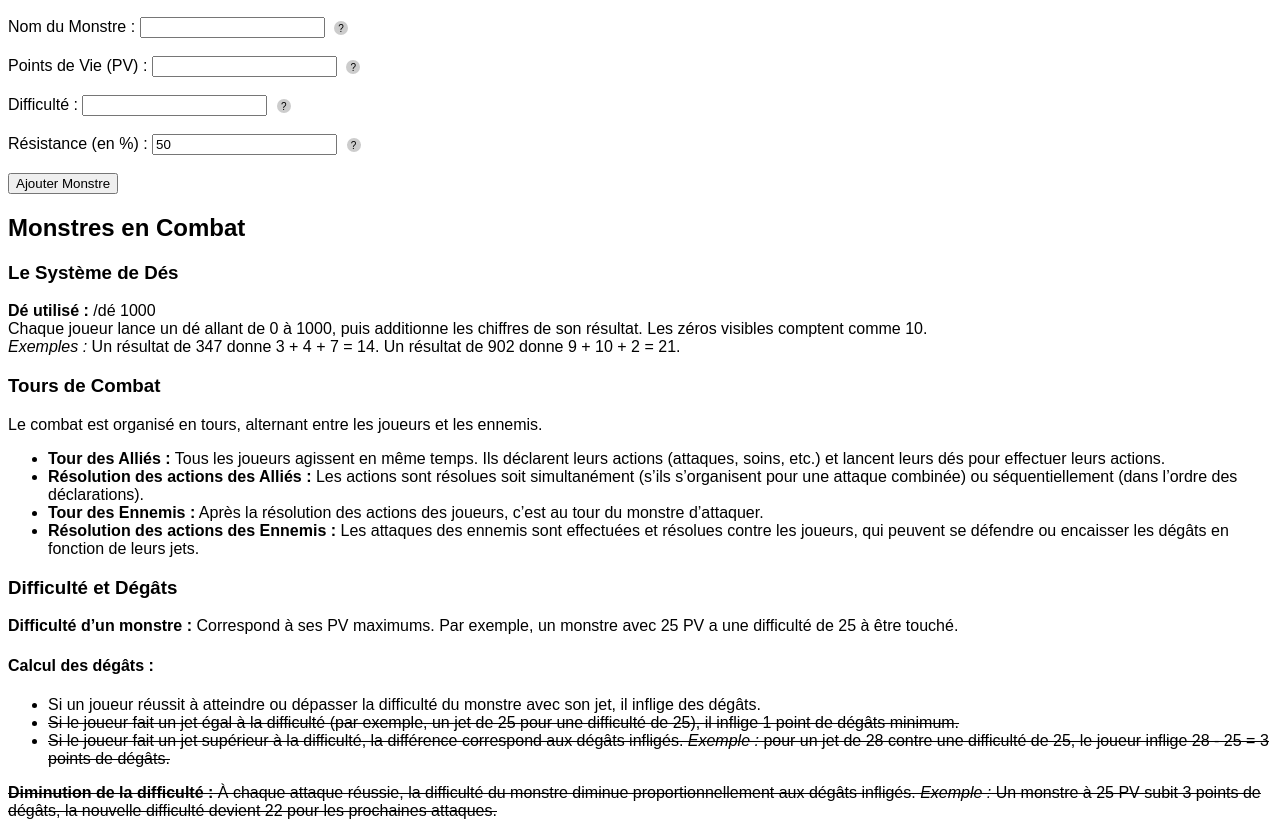
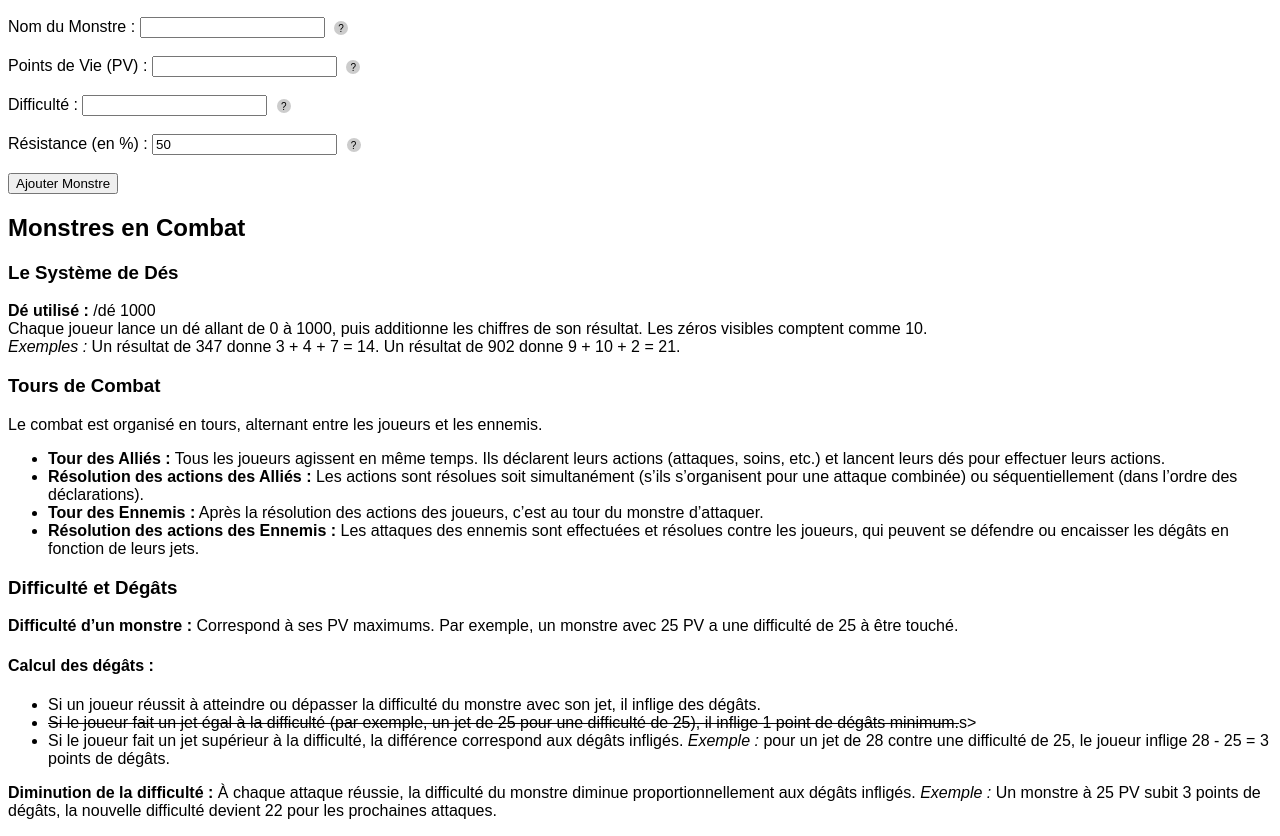
Before and after one commit to LiaFo/LiaFo.github.io, a plain HTML site: page index.html in a window 1280 px wide. Shown: the part 111-947 px from the top of the page. Drawn offline with Linux system fonts and the light colour scheme.

Commit message:
Update index.html

```diff
--- a/index.html
+++ b/index.html
@@ -308,7 +308,7 @@
     <h4>Calcul des dégâts :</h4>
     <ul>
         <li>Si un joueur réussit à atteindre ou dépasser la difficulté du monstre avec son jet, il inflige des dégâts.</li>
-        <li><s>Si le joueur fait un jet égal à la difficulté (par exemple, un jet de 25 pour une difficulté de 25), il inflige 1 point de dégâts minimum.<s></li>
+        <li><s>Si le joueur fait un jet égal à la difficulté (par exemple, un jet de 25 pour une difficulté de 25), il inflige 1 point de dégâts minimum.</s>s></li>
         <li>Si le joueur fait un jet supérieur à la difficulté, la différence correspond aux dégâts infligés. <em>Exemple :</em> pour un jet de 28 contre une difficulté de 25, le joueur inflige 28 - 25 = 3 points de dégâts.</li>
     </ul>
     <p>
```
